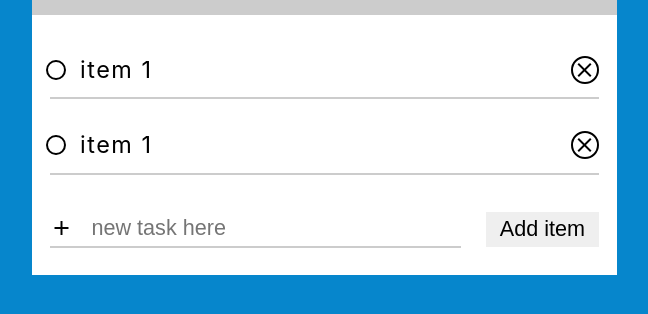
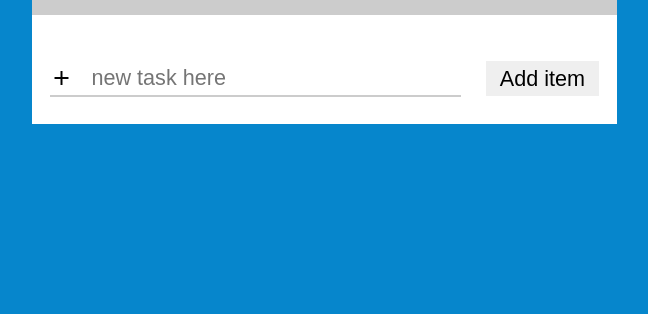
Before and after one commit to joshir16/to-do-list, a website: page index.html in a window 1280 px wide. Shown: the part 318-632 px from the top of the page, without its empty margins (316-964 px from the left). Drawn offline with Linux system fonts and the light colour scheme.

Commit message:
v-- 1.0.1

```diff
--- a/index.html
+++ b/index.html
@@ -22,7 +22,7 @@
     <main>
       <section class="home">
         <ul id="list" class="home__list">
-          <li class="home__item item">
+          <!-- <li class="home__item item">
             <div class="home__item__text">
               <input
                 type="checkbox"
@@ -43,30 +43,7 @@
                 clear
               </span>
             </div>
-          </li>
-
-          <li class="home__item item">
-            <div class="home__item__text">
-              <input
-                type="checkbox"
-                id="checkbox-2"
-                class="home__item__text__checkbox"
-              />
-
-              <span class="home__item__text__checkbox__span"></span>
-              <label for="checkbox-2" class="home__item__text__task">
-                item 1
-              </label>
-            </div>
-
-            <div class="home__item__icons">
-              <span
-                class="material-icons home__item__icons__delete delete__btn"
-              >
-                clear
-              </span>
-            </div>
-          </li>
+          </li> -->
         </ul>
 
         <!-- ======================================================================== -->
```
